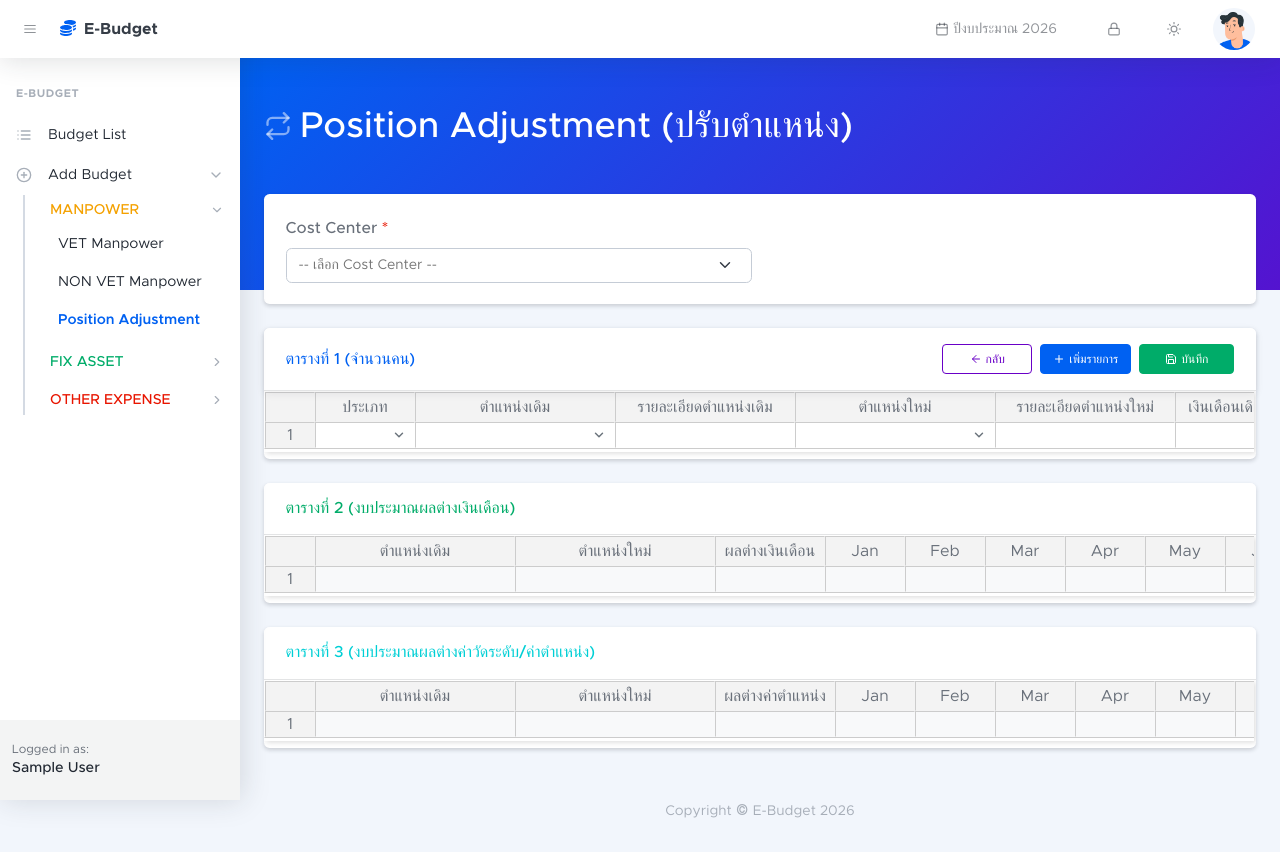
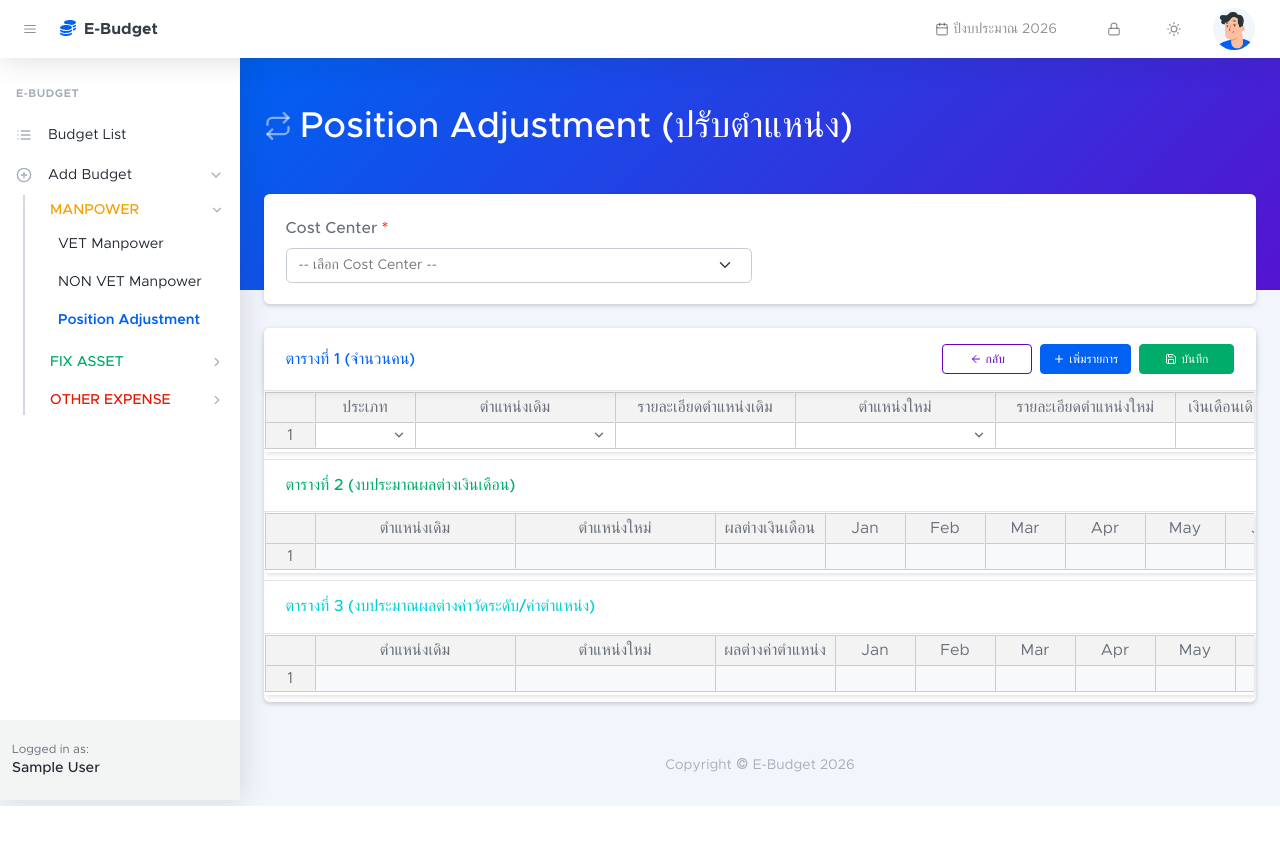
Before and after one commit to oat2535/E-Budget, a Django app: page /add_adjustment/ in a window 1280 px wide. After the commit the page ends 806 px from the top, so only its background shows below. Run offline with Django 5.2, Linux system fonts and the light colour scheme; the visitor is signed in with stand-in values (Sample User, id 1); data comes from the database, SQL or seed files in the repository; data that the repository does not hold is empty; parts of the project's set-up code (start-up, migrations or seed data) failed here and were passed over; some libraries are stand-ins or nearby versions.

Commit message:
feat: keep action buttons sticky across all tables in Position Adjustment

```diff
--- a/budget_app/templates/budget_app/budget_add_adjustment.html
+++ b/budget_app/templates/budget_app/budget_add_adjustment.html
@@ -84,10 +84,13 @@
         </div>
     </div>
 
-    <!-- Table 1: Headcount -->
-    <div class="card mb-4 shadow-sm border-0 card-soft">
+    <!-- Unified Tables Card: Position Adjustment (Tables 1 - 3) -->
+    <div class="card mb-4 shadow-sm border-0 card-soft" id="adjustment-tables-card">
+        <!-- Table 1 Header (Sticky across all 3 tables) -->
         <div class="card-header d-flex justify-content-between align-items-center bg-white py-3 eb-sticky-header">
-            <h6 class="m-0 font-weight-bold text-primary">ตารางที่ 1 (จำนวนคน)</h6>
+            <div class="d-flex align-items-center gap-2">
+                <h6 class="m-0 font-weight-bold text-primary" id="adjustment-sticky-title">ตารางที่ 1 (จำนวนคน)</h6>
+            </div>
             <div class="d-flex align-items-center gap-2">
                 <a href="{% url 'budget_list' %}" class="btn btn-sm btn-outline-secondary shadow-xs fw-500" style="min-width: 90px;"><i data-feather="arrow-left" class="me-1"></i> กลับ</a>
                 <button id="add-row-btn" class="btn btn-sm btn-primary shadow-xs fw-500"><i data-feather="plus" class="me-1"></i> เพิ่มรายการ</button>
@@ -97,21 +100,17 @@
         <div class="card-body p-0">
             <div id="table1-spreadsheet"></div>
         </div>
-    </div>
 
-    <!-- Table 2: Salary Diff -->
-    <div class="card mb-4 shadow-sm border-0 card-soft">
-        <div class="card-header bg-white py-3">
+        <!-- Table 2: Salary Diff -->
+        <div class="card-header bg-white py-3 border-top" id="header-table-2">
             <h6 class="m-0 font-weight-bold text-success">ตารางที่ 2 (งบประมาณผลต่างเงินเดือน)</h6>
         </div>
         <div class="card-body p-0">
             <div id="table2-spreadsheet"></div>
         </div>
-    </div>
 
-    <!-- Table 3: Allowance Diff -->
-    <div class="card mb-4 shadow-sm border-0 card-soft">
-        <div class="card-header bg-white py-3">
+        <!-- Table 3: Allowance Diff -->
+        <div class="card-header bg-white py-3 border-top" id="header-table-3">
             <h6 class="m-0 font-weight-bold text-info">ตารางที่ 3 (งบประมาณผลต่างค่าวัดระดับ/ค่าตำแหน่ง)</h6>
         </div>
         <div class="card-body p-0">
@@ -922,6 +921,45 @@
                 }
             });
         });
+
+        // Dynamic title update for sticky header when scrolling between tables
+        const stickyTitle = document.getElementById('adjustment-sticky-title');
+        const headerTable2 = document.getElementById('header-table-2');
+        const headerTable3 = document.getElementById('header-table-3');
+
+        if (stickyTitle && headerTable2 && headerTable3) {
+            let ticking = false;
+            const updateStickyTitle = () => {
+                const topOffset = 130; // 58px topnav + ~55px sticky header + safety margin
+                const rect3 = headerTable3.getBoundingClientRect();
+                const rect2 = headerTable2.getBoundingClientRect();
+
+                if (rect3.top <= topOffset) {
+                    if (stickyTitle.textContent !== 'ตารางที่ 3 (งบประมาณผลต่างค่าวัดระดับ/ค่าตำแหน่ง)') {
+                        stickyTitle.textContent = 'ตารางที่ 3 (งบประมาณผลต่างค่าวัดระดับ/ค่าตำแหน่ง)';
+                        stickyTitle.className = 'm-0 font-weight-bold text-info';
+                    }
+                } else if (rect2.top <= topOffset) {
+                    if (stickyTitle.textContent !== 'ตารางที่ 2 (งบประมาณผลต่างเงินเดือน)') {
+                        stickyTitle.textContent = 'ตารางที่ 2 (งบประมาณผลต่างเงินเดือน)';
+                        stickyTitle.className = 'm-0 font-weight-bold text-success';
+                    }
+                } else {
+                    if (stickyTitle.textContent !== 'ตารางที่ 1 (จำนวนคน)') {
+                        stickyTitle.textContent = 'ตารางที่ 1 (จำนวนคน)';
+                        stickyTitle.className = 'm-0 font-weight-bold text-primary';
+                    }
+                }
+                ticking = false;
+            };
+
+            window.addEventListener('scroll', () => {
+                if (!ticking) {
+                    window.requestAnimationFrame(updateStickyTitle);
+                    ticking = true;
+                }
+            }, { passive: true });
+        }
     });
 </script>
 {% endblock %}
```
Also changed, not shown: budget_app/tests.py (+22 -0 lines).
